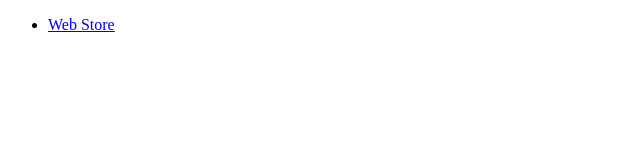
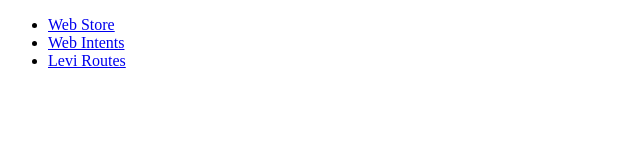
Before and after one commit to PaulKinlan/GTUG-CWS, a plain HTML site: page static/index.html in a window 1280 px wide. Shown: the whole page, without its empty margins (0-640 px from the left). Drawn offline with Linux system fonts and the light colour scheme.

Commit message:
updating index

```diff
--- a/static/index.html
+++ b/static/index.html
@@ -3,6 +3,8 @@
 <body>
   <ul>
     <li><a href="/WebStore/index.html">Web Store</a></li>
+    <li><a href="/WebIntents/index.html">Web Intents</a></li>
+    <li><a href="/LeviRoutes/index.html">Levi Routes</a></li>
   </ul>
 </body>
 </html>
```
